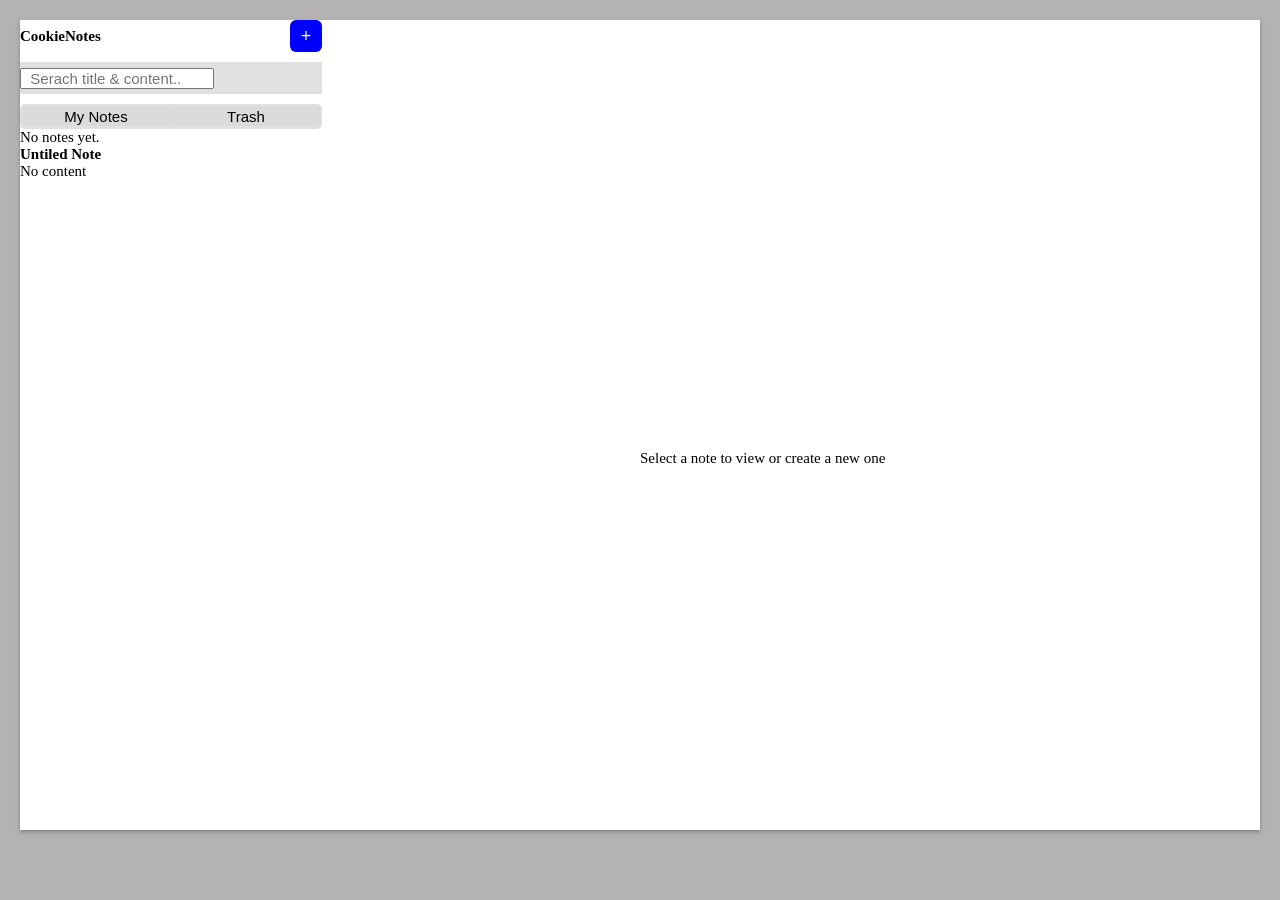
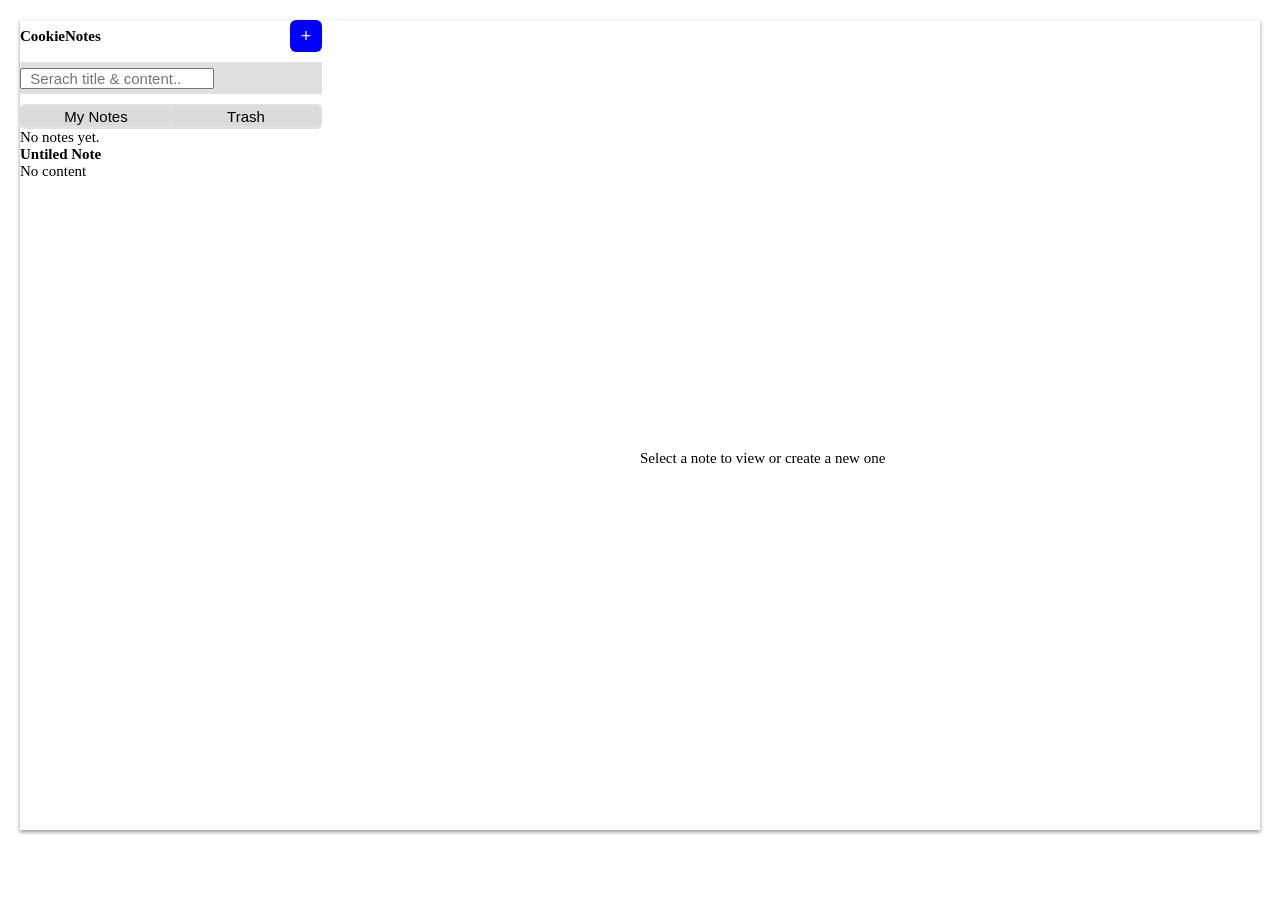

final commit

--- a/style.css
+++ b/style.css
@@ -4,22 +4,26 @@
     font-size: 15px;
 };
 
-input:focus {
-    border: none;
-outline-style:none;
-};
+
+
+input[type="search"]{
+    appearance: none;
+    padding-block: 0;
+    padding-inline: 0;
+    box-sizing: content-box;    
+}input:focus-show{ outline:2px solid #2a84f2;}
+
 input#search-input {
-     background-color:rgba(220, 218, 218, 0.838);
-    width: 100%;
-    border: none;
-    display:block;
+    background:transparent;
+   padding: 2px 4px 4px;
+   max-width:auto;
+   height:25px;
+   margin-left: 2px;
+ border: none;
+};
 
-}input#search-input:focus{
-outline-style:none;
-border: none;
- background-color:rgba(220, 218, 218, 0.838);
 
-}
+
 
 
 body{
@@ -80,11 +84,9 @@ height: 2pc;
 align-content:center;
 overflow: hidden;
 background-color:rgba(220, 218, 218, 0.838)
-}.serch-bar:hover{
-background-color:rgba(220, 218, 218, 0.838);
-border : 2px solid #2a84f2;
-    
-};
+}.serch-bar:focus{
+   outline:1px solid #2a84f2;
+}
 
 
 .input-text:focus{
@@ -113,7 +115,7 @@ outline-style:none;
     background-color:rgba(220, 218, 218, 0.838);
     cursor: pointer;
 }
-#btn-trash:hover{
+#btn-trash:focus{
     color:brown;
 }
 .active{
